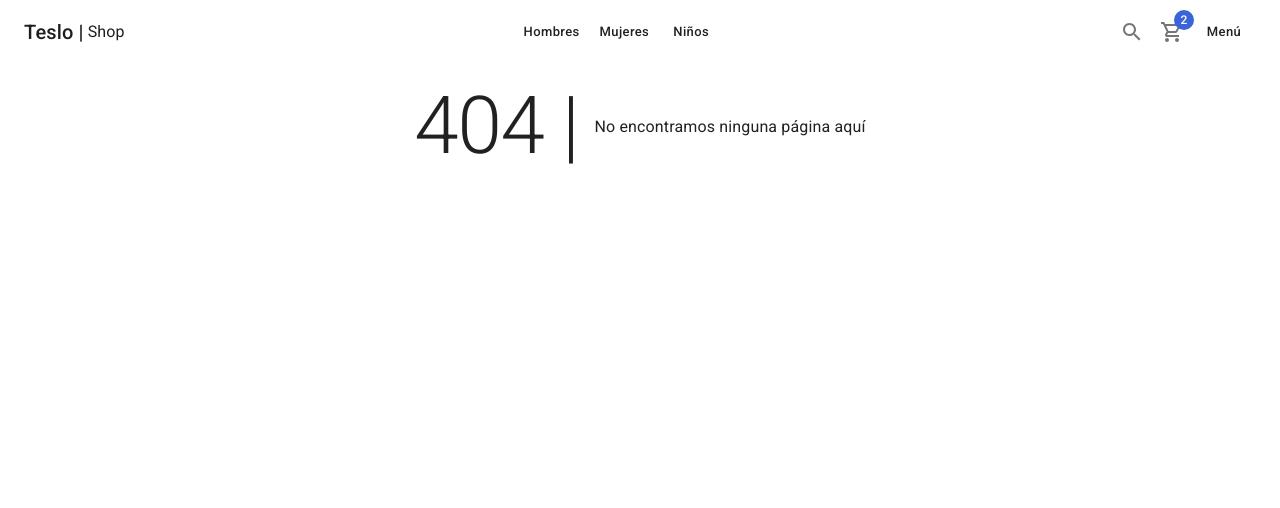
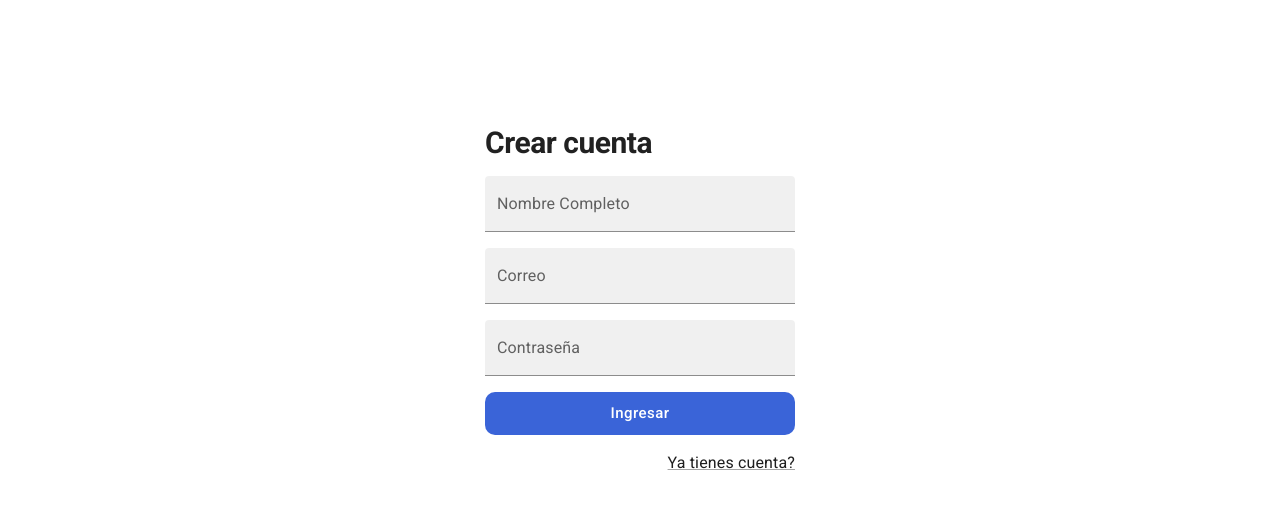
Before and after one commit to scarrilloh77/teslo-shop, a Next.js app: page /auth/register in a window 1280 px wide. Before the commit this address had no page. Shown: the top 508 px of the page. Built offline with nearby package versions, Linux system fonts and the light colour scheme.

Commit message:
RegisterPage

```diff
--- /dev/null
+++ b/pages/auth/register.tsx
@@ -0,0 +1,50 @@
+import { AuthLayout } from '@/components/layouts';
+import { Box, Button, Grid, Link, TextField, Typography } from '@mui/material';
+import NextLink from 'next/link';
+
+const RegisterPage = () => {
+  return (
+    <AuthLayout title="Ingresar">
+      <Box sx={{ width: 350, padding: '10px 20px' }}>
+        <Grid container spacing={2}>
+          <Grid item xs={12}>
+            <Typography variant="h1" component="h1">
+              Crear cuenta
+            </Typography>
+          </Grid>
+          <Grid item xs={12}>
+            <TextField label="Nombre Completo" variant="filled" fullWidth />
+          </Grid>
+          <Grid item xs={12}>
+            <TextField label="Correo" variant="filled" fullWidth />
+          </Grid>
+          <Grid item xs={12}>
+            <TextField
+              label="Contraseña"
+              type="password"
+              variant="filled"
+              fullWidth
+            />
+          </Grid>
+          <Grid item xs={12}>
+            <Button
+              color="secondary"
+              className="circular-btn"
+              size="large"
+              fullWidth
+            >
+              Ingresar
+            </Button>
+          </Grid>
+          <Grid item xs={12} display="flex" justifyContent="end">
+            <NextLink legacyBehavior passHref href="/auth/login">
+              <Link underline="always">Ya tienes cuenta?</Link>
+            </NextLink>
+          </Grid>
+        </Grid>
+      </Box>
+    </AuthLayout>
+  );
+};
+
+export default RegisterPage;
```
